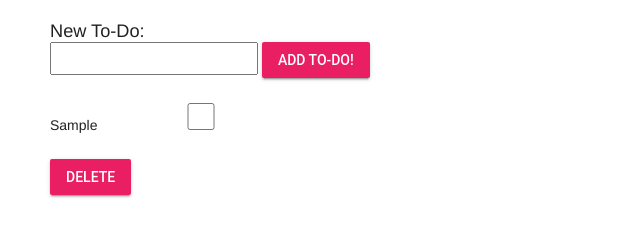
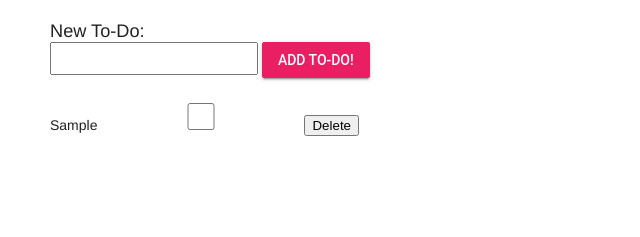
Before and after one commit to misaismisa/to-do-app, a plain HTML site: page index.html in a window 1280 px wide. Both pictures are taken after typing "Sample" into the empty fields and a click on the button "ADD TO-DO!". Shown: the part 65-302 px from the top of the page, without its empty margins (0-640 px from the left). Drawn offline with nearby package versions, Linux system fonts and the light colour scheme.

Commit message:
fixes to dom assignment 1

```diff
--- a/app.js
+++ b/app.js
@@ -1,44 +1,45 @@
 function onReady() {
-  const toDos = [];
   const addToDoForm = document.getElementById('addToDoForm');
+  const newToDoText = document.getElementById('newToDoText');
+  const toDoList = document.getElementById('toDoList');
 
-  function createNewToDo() {
-    const newToDoText = document.getElementById('newToDoText');
-    if (!newToDoText.value) {return; }
-    toDos.push({
-      title: newToDoText.value,
-      complete: false
-    });
+
+  addToDoForm.addEventListener('submit', function(event) {
+    event.preventDefault();
+
+    //get the text
+    let title = newToDoText.value;
+
+    //create a new li and checkbox
+    let newLi = document.createElement('li');
+
+    //create a new input
+    let checkbox = document.createElement('input');
+
+    //set the input's type to checkbox
+    checkbox.type = "checkbox";
+
+    //delete button
+    let deleteBtn = document.createElement('button') // new line
+    deleteBtn.innerHTML = '<span>Delete</span>'; // new line
+
+    // set title
+    newLi.innerHTML = title; //changed textcontent to innerHTML
+
+    //attach to ul
+    toDoList.appendChild(newLi);
+    newLi.appendChild(checkbox);
+    newLi.appendChild(deleteBtn);
+
+    //empty the input
     newToDoText.value = '';
 
-    renderTheUI();
-  }
-
-  function renderTheUI() {
-    const toDoList = document.getElementById('toDoList');
-
-    toDoList.textContent = '';
-
-    toDos.forEach(function(toDo) {
-      const newLi = document.createElement('li');
-      const checkbox = document.createElement('input');
-      checkbox.type = "checkbox";
-
-      newLi.textContent = toDo.title;
-
-      toDoList.appendChild(newLi);
-      newLi.appendChild(checkbox);
-    });
-  }
-
-  addToDoForm.addEventListener('submit', event => {
-    event.preventDefault();
-    createNewToDo();
+    deleteBtn.addEventListener('click', function() { // new line
+      newLi.parentNode.removeChild(newLi); // new line
+    }) // new line
   });
-
-  renderTheUI();
 }
 
-window.onload = function () {
+window.onload = function() {
   onReady();
 }
--- a/index.html
+++ b/index.html
@@ -23,10 +23,6 @@
     <ul class="mdl-list" id="toDoList">
     </ul>
 
-    <form id="deleteForm">
-      <button class="mdl-button mdl-js-button mdl-button--raised mdl-button--colored" type="submit">Delete</button>
-    </form>
-
     <script src="app.js"></script>
   </body>
 </html>
```
